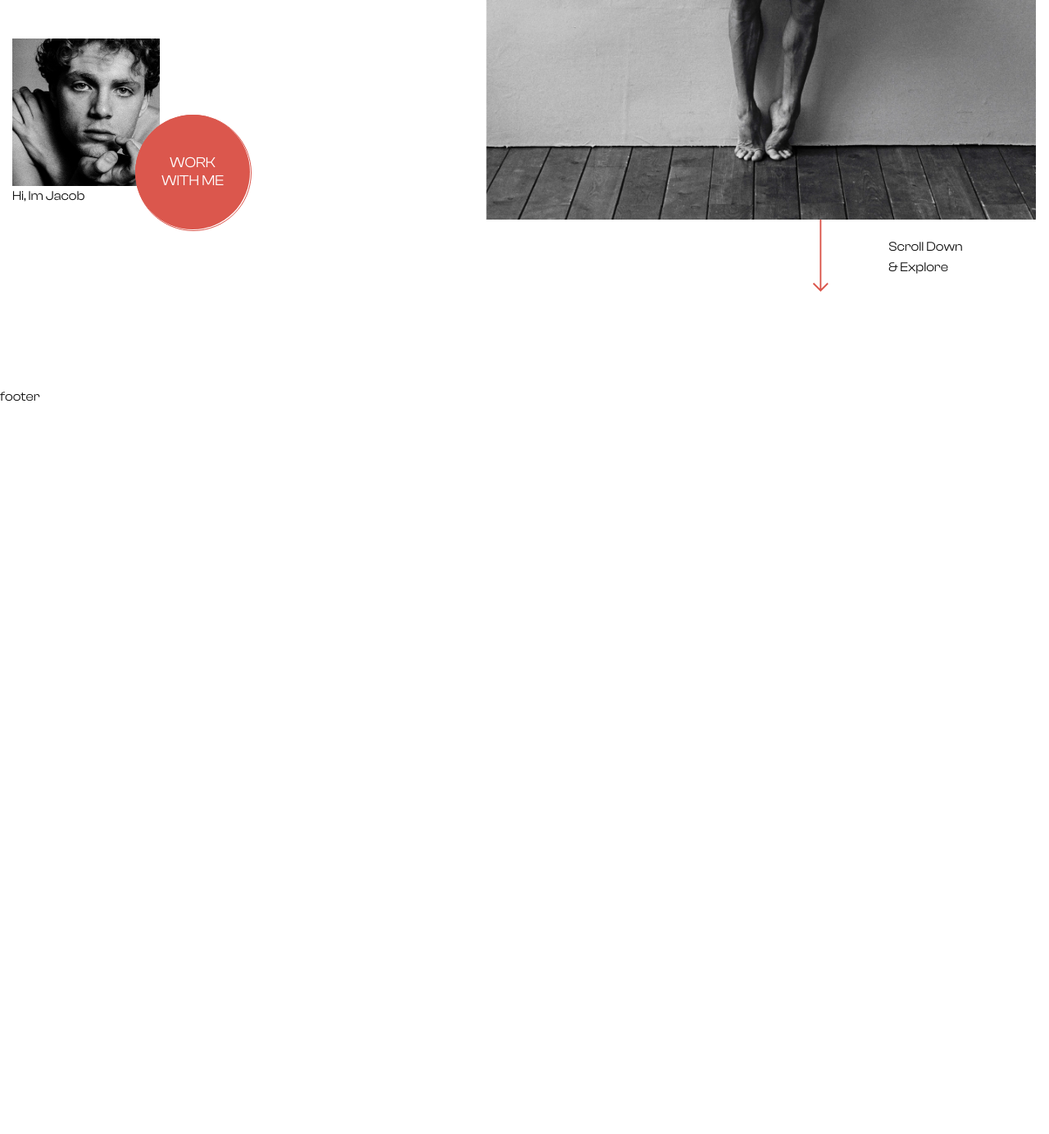
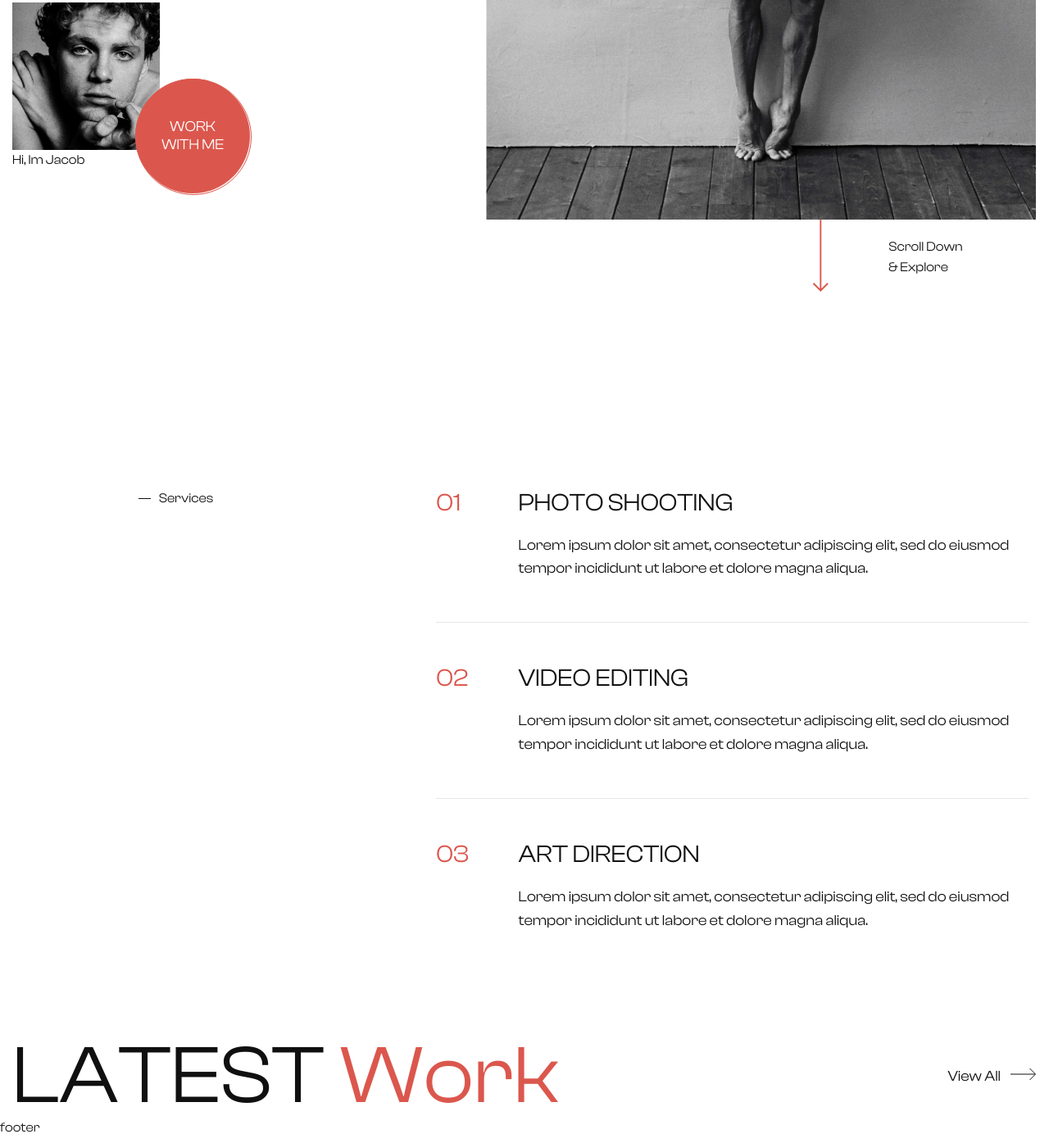
Before and after one commit to Lobash1/Jacob-Grunberg, a plain HTML site: page index.html in a window 1280 px wide. Shown: the part 702-2086 px from the top of the page at 82% size. Before the commit the page ends 1194 px from the top, so only its background shows below. Drawn offline with Linux system fonts and the light colour scheme.

Commit message:
services section

```diff
--- a/css/components.css
+++ b/css/components.css
@@ -65,7 +65,8 @@
   text-transform: uppercase;
 }
 
-.title-akcent {
+.block-header-title span {
+  text-transform: none;
   color: var(--text-primary);
 }
 
--- a/css/reset.css
+++ b/css/reset.css
@@ -41,6 +41,7 @@ h3,
 h4,
 h5,
 h6 {
+  font-size: inherit;
   font-family: inherit;
   color: inherit;
   font-weight: inherit;
--- a/css/style.css
+++ b/css/style.css
@@ -3,6 +3,7 @@
   --text-primary: #db574d;
   --text-muted: rgba(16, 16, 16, 0.6);
   --text-inverse: #ffffff;
+  --border-default: rgba(16, 16, 16, 0.1);
 }
 
 body {
@@ -28,8 +29,6 @@ body {
 }
 
 /* ============page============================ */
-.page {
-}
 
 .page > *:not([class*="--nomargin"]) {
   margin-bottom: 224px;
@@ -37,6 +36,9 @@ body {
 
 .page__hero {
   margin-bottom: 160px;
+}
+
+.page__services {
 }
 
 .page > *:last-child {
@@ -321,7 +323,7 @@ body {
   margin-bottom: 11px;
 }
 
-.hero__sub-titile {
+.hero__sub-title {
   font-size: 60px;
   line-height: 1.1; /* 66px */
   text-transform: uppercase;
@@ -339,14 +341,11 @@ body {
   margin-left: 28.888889%; /* 273/945 */
 }
 
-.hero__author {
-}
 .author {
   display: flex;
   align-items: flex-end;
 }
-.author__picture {
-}
+
 .image {
   aspect-ratio: 1;
   width: 180px;
@@ -405,8 +404,7 @@ body {
 .hero__image {
   width: 100%;
 }
-.hero__scroll {
-}
+
 .scroll-hero {
   display: flex;
   gap: 21px;
@@ -445,7 +443,6 @@ body {
     padding-top: 50px;
   }
 }
-
 @media (max-width: 1220px) {
   .hero__title {
     font-size: 140px;
@@ -460,7 +457,6 @@ body {
     padding-top: 30px;
   }
 }
-
 @media (max-width: 991.98px) {
   .hero {
     padding-top: 0;
@@ -527,3 +523,135 @@ body {
     width: 150px;
   }
 }
+
+/* Services */
+
+.services {
+  padding-top: 159px;
+  padding-bottom: 224px;
+}
+.services__container {
+  position: relative;
+  align-items: flex-start;
+  max-width: 1230px;
+  display: flex;
+  gap: 20px;
+}
+
+.services__title {
+  display: flex;
+  align-items: center;
+  gap: 10px;
+  line-height: 1.6;
+}
+.services__title::before {
+  content: "";
+  height: 1px;
+  width: 15px;
+  background-color: var(--text-default);
+}
+
+.services__list {
+  flex: 1 1 auto;
+  counter-reset: item;
+}
+
+.services__item {
+  position: relative;
+  padding-left: 13.875%;
+}
+
+.services__item::before {
+  position: absolute;
+  top: 0;
+  left: 0;
+  counter-increment: item;
+  color: var(--text-primary);
+  font-size: 30px;
+  line-height: 1.2;
+  content: counter(item, decimal-leading-zero);
+}
+
+.services__item:not(:last-child) {
+  margin-bottom: 50px;
+  border-bottom: 1px solid var(--border-default);
+  padding-bottom: 50px;
+}
+
+.services__name {
+  font-size: 30px;
+  line-height: 1.2;
+  text-transform: uppercase;
+  transition: all 0.3s;
+}
+
+.services__name:hover {
+  color: var(--text-primary);
+}
+
+.services__name:not(:last-child) {
+  margin-bottom: 20px;
+}
+
+.services__description {
+  font-size: 18px;
+  line-height: 160%;
+}
+
+.services__description p:not(:last-child) {
+  margin-bottom: 10px;
+}
+
+@media (max-width: 1430px) {
+  .services {
+    padding-top: 120px;
+    padding-bottom: 120px;
+  }
+}
+
+@media (max-width: 991.98px) {
+  .services {
+    padding-top: 80px;
+    padding-bottom: 80px;
+  }
+  .services__title {
+    top: 110px;
+  }
+}
+
+@media (max-width: 767.98px) {
+  .services {
+    padding-top: 30px;
+    padding-bottom: 30px;
+  }
+  .services__container {
+    flex-direction: column;
+  }
+  .services__title {
+    top: 60px;
+  }
+  .services__item::before {
+    font-size: 24px;
+  }
+  .services__name {
+    font-size: 24px;
+  }
+}
+
+@media (min-width: 768px) {
+  .services__title {
+    position: sticky;
+    top: 140px;
+    flex: 1 1 380px;
+  }
+
+  .services__container:has(.services__title) .services__list {
+    flex: 1 1 800px;
+  }
+}
+
+@media (min-width: 992px) {
+  .services__title {
+    padding-left: 11.707317%;
+  }
+}
--- a/index.html
+++ b/index.html
@@ -7,12 +7,12 @@
     <link rel="stylesheet" href="css/reset.css" />
     <link rel="stylesheet" href="css/components.css" />
     <link rel="stylesheet" href="css/style.css" />
-    <title>Jacob-Grunberg</title>
+    <title>Jacob Grönberg</title>
   </head>
   <body>
     <div id="header" class="wrapper">
-      <he ader class="header">
-        <a href="#header" class="header__logo">Jacob Grønberg</a>
+      <header class="header">
+        <a href="#header" class="header__logo">Jacob Grönberg</a>
         <nav class="header__menu menu">
           <button class="menu__icon">
             <span></span>
@@ -49,9 +49,9 @@
             </ul>
           </div>
         </nav>
-      </he>
+      </header>
 
-      <main class="page">
+      <main>
         <section class="page__hero hero">
           <div class="hero__container">
             <div class="hero__content">
@@ -60,14 +60,13 @@
                   Jacob <br />
                   Grønberg
                 </h1>
-                <h2 class="hero__sub-titile">
+                <h2 class="hero__sub-title">
                   <span>Photographer</span>
                   <span>& Visual artist</span>
                 </h2>
               </div>
-
-              <div class="hero__author author">
-                <figure class="author__picture">
+              <div class="author">
+                <figure>
                   <img class="image" src="img/Jacob.jpg" alt="Author" />
                   <figcaption class="author__caption">Hi, Im Jacob</figcaption>
                 </figure>
@@ -78,7 +77,7 @@
             <div class="hero__media">
               <div class="hero__body">
                 <img class="hero__image" src="img/image-main.jpg" alt="Image" />
-                <a href="#" class="hero__scroll scroll-hero">
+                <a href="#services" class="scroll-hero">
                   <svg
                     class="scroll-hero__arrow"
                     width="32"
@@ -99,6 +98,68 @@
             </div>
           </div>
         </section>
+
+        <section id="services" class="page__services services">
+          <div class="services__container">
+            <h2 class="services__title">Services</h2>
+            <ol class="services__list">
+              <li class="services__item">
+                <a href="#" class="services__name">Photo Shooting</a>
+                <div class="services__description">
+                  <p>
+                    Lorem ipsum dolor sit amet, consectetur adipiscing elit, sed
+                    do eiusmod tempor incididunt ut labore et dolore magna
+                    aliqua.
+                  </p>
+                </div>
+              </li>
+
+              <li class="services__item">
+                <a href="#" class="services__name">Video Editing</a>
+                <div class="services__description">
+                  <p>
+                    Lorem ipsum dolor sit amet, consectetur adipiscing elit, sed
+                    do eiusmod tempor incididunt ut labore et dolore magna
+                    aliqua.
+                  </p>
+                </div>
+              </li>
+
+              <li class="services__item">
+                <a href="#" class="services__name">Art Direction</a>
+                <div class="services__description">
+                  <p>
+                    Lorem ipsum dolor sit amet, consectetur adipiscing elit, sed
+                    do eiusmod tempor incididunt ut labore et dolore magna
+                    aliqua.
+                  </p>
+                </div>
+              </li>
+            </ol>
+          </div>
+        </section>
+
+        <section class="page__latest-works latest-works">
+          <div class="latest-work__container">
+            <!-- заголовок секціі -->
+            <div class="latest-work__block-header block-header">
+              <h2 class="block-header-title">Latest <span>Work</span></h2>
+              <a href="#" class="block-header-link arrow-link"
+                >View All
+                <svg
+                  width="32"
+                  height="16"
+                  viewBox="0 0 32 16"
+                  fill="none"
+                  xmlns="http://www.w3.org/2000/svg"
+                >
+                  <path d="M0 8H30" />
+                  <path d="M23.5 1L30.5 8L23.5 15" />
+                </svg>
+              </a>
+            </div>
+          </div>
+        </section>
       </main>
       <footer class="footer">footer</footer>
     </div>
```
